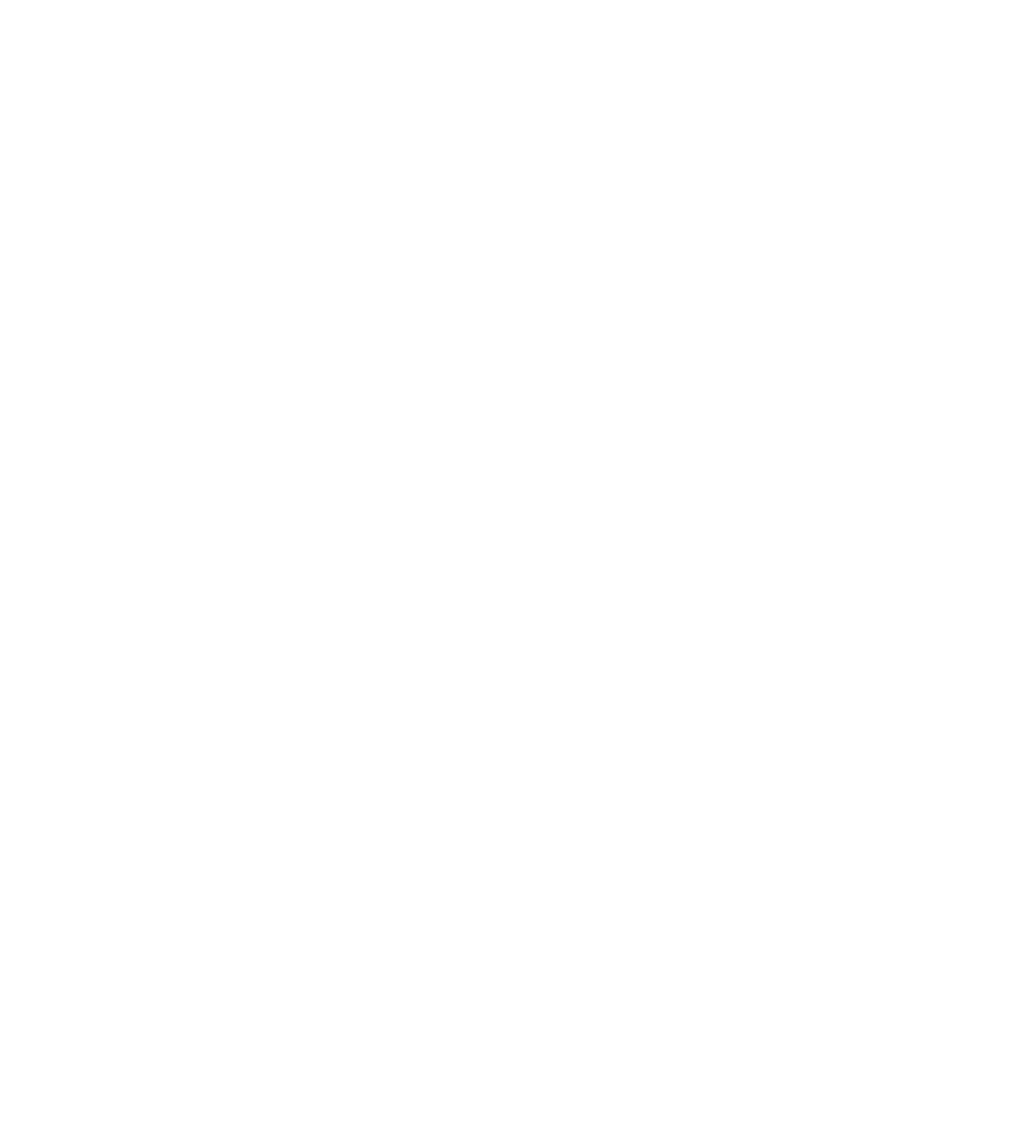
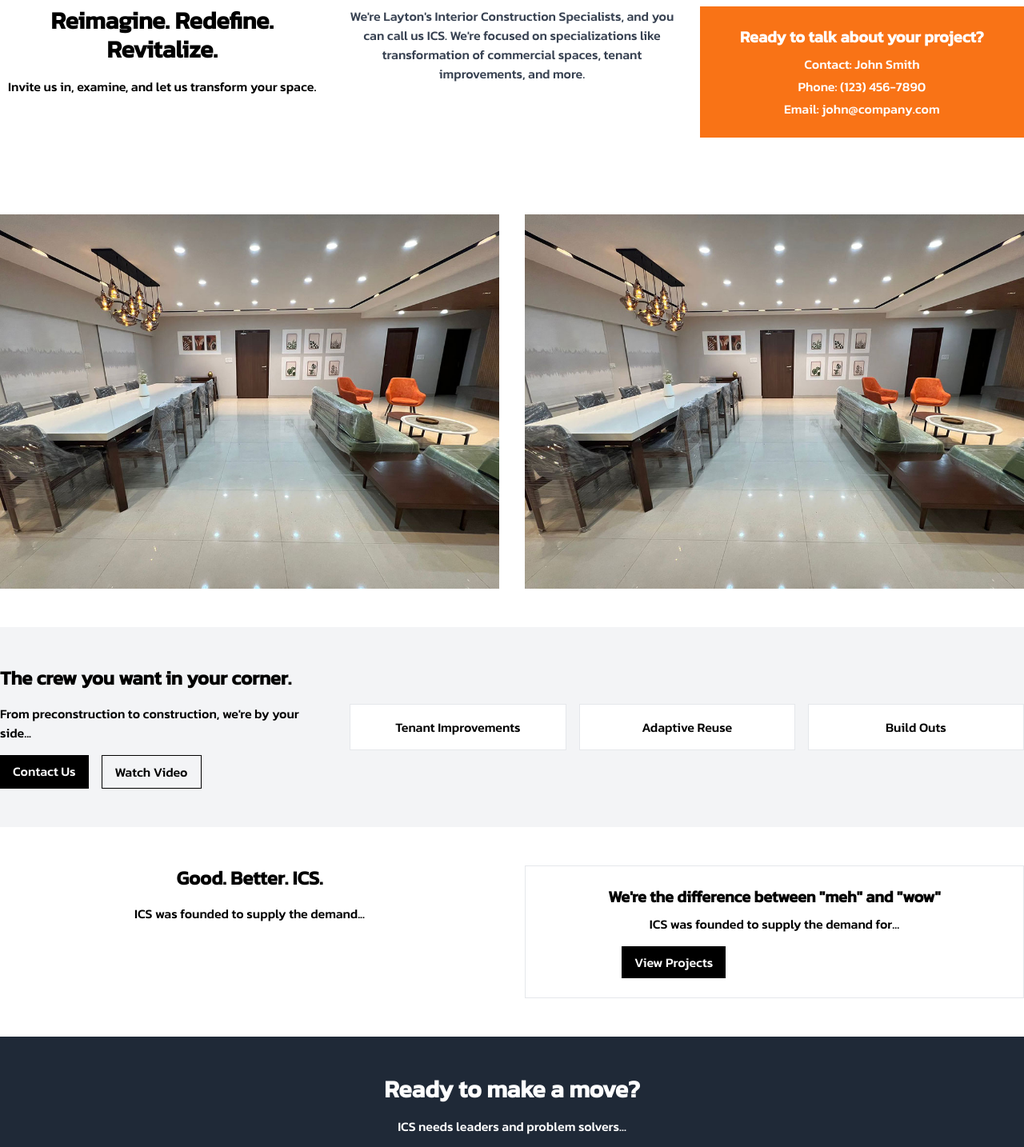
Before and after one commit to AkshayKalamkarr/supremeinfrastructure, a Next.js app: page /about/interiorConstructionSpecialists in a window 1280 px wide. Shown: the part 840-2274 px from the top of the page at 80% size. Before the commit the page ends 800 px from the top, so only its background shows below. Built offline with nearby package versions, Linux system fonts and the light colour scheme.

Commit message:
added interior construction specialists

```diff
--- a/app/about/interiorConstructionSpecialists/page.jsx
+++ b/app/about/interiorConstructionSpecialists/page.jsx
@@ -1,9 +1,93 @@
-import React from 'react'
+// pages/index.js
 
-const InteriorConstructionSpecialists = () => {
+import Link from "next/link";
+
+
+export default function Home() {
   return (
-    <div>Interior Construction Specialists</div>
-  )
+    <div>
+      {/* Hero Section */}
+      <section className="relative h-screen bg-cover bg-center" style={{ backgroundImage: "url('/images/portfolio/img-3.jpg')" }}>
+        <div className="absolute inset-0 bg-black bg-opacity-50"></div>
+        <div className="container mx-auto h-full flex flex-col justify-center text-white">
+          <h2 className="text-4xl md:text-6xl font-bold text-center">Interior Construction Specialists</h2>
+          <p className="mt-4 text-lg text-center">We guide the team</p>
+        </div>
+      </section>
+
+      {/* Reimagine Section */}
+      <section className="bg-white py-12">
+        <div className="container mx-auto grid md:grid-cols-3 gap-8">
+          <div>
+            <h3 className="text-3xl font-bold text-center">Reimagine. Redefine. Revitalize.</h3>
+            <p className="mt-4 text-center">Invite us in, examine, and let us transform your space.</p>
+          </div>
+          <div>
+            <p className="text-gray-700 text-center">We're Layton's Interior Construction Specialists, and you can call us ICS. We're focused on specializations like transformation of commercial spaces, tenant improvements, and more.</p>
+          </div>
+          <div className="bg-orange-500 text-white p-6">
+            <h4 className="text-xl font-bold text-center">Ready to talk about your project?</h4>
+            <p className="mt-2 text-center">Contact: John Smith</p>
+            <p className="mt-1 text-center">Phone: (123) 456-7890</p>
+            <p className="mt-1 text-center">Email: john@company.com</p>
+          </div>
+        </div>
+      </section>
+
+      {/* Image Section */}
+      <section className="py-12">
+        <div className="container mx-auto grid md:grid-cols-2 gap-8">
+          <img src="/images/portfolio/img-3.jpg" alt="Description 1" className="w-full h-auto object-cover"/>
+          <img src="/images/portfolio/img-3.jpg" alt="Description 2" className="w-full h-auto object-cover"/>
+        </div>
+      </section>
+
+      {/* Crew Section */}
+      <section className="bg-gray-100 py-12">
+        <div className="container mx-auto grid md:grid-cols-3 gap-8">
+          <div>
+            <h3 className="text-2xl font-bold">The crew you want in your corner.</h3>
+            <p className="mt-4">From preconstruction to construction, we're by your side...</p>
+            <div className="mt-4 flex space-x-4">
+              <a href="#" className="bg-black text-white px-4 py-2">Contact Us</a>
+              <a href="#" className="bg-transparent border border-black text-black px-4 py-2">Watch Video</a>
+            </div>
+          </div>
+          <div className="col-span-2 flex items-center">
+            <div className="w-full grid grid-cols-3 gap-4">
+              <button className="text-center bg-white p-0 border">Tenant Improvements</button>
+              <button className="text-center bg-white p-4 border">Adaptive Reuse</button>
+              <button className="text-center bg-white p-4 border">Build Outs</button>
+            </div>
+          </div>
+        </div>
+      </section>
+
+      {/* Good Better Section */}
+      <section className="bg-white py-12">
+        <div className="container mx-auto grid md:grid-cols-2 gap-8">
+          <div>
+            <h3 className="text-2xl font-bold text-center">Good. Better. ICS.</h3>
+            <p className="mt-4 text-center">ICS was founded to supply the demand...</p>
+          </div>
+          <div>
+            <div className="p-6 border">
+              <h4 className="text-xl font-bold text-center">We're the difference between "meh" and "wow"</h4>
+              <p className="mt-2 text-center">ICS was founded to supply the demand for...</p>
+              <Link href="/services/servicesdashboard" className="mt-4 inline-block bg-black text-white px-4 py-2 mx-24">View Projects</Link>
+            </div>
+          </div>
+        </div>
+      </section>
+
+      {/* Join Us Section */}
+      <section className="bg-gray-800 text-white py-12">
+        <div className="container mx-auto text-center">
+          <h3 className="text-3xl font-bold">Ready to make a move?</h3>
+          <p className="mt-4">ICS needs leaders and problem solvers...</p>
+          <a href="#" className="mt-4 inline-block bg-orange-500 text-white px-6 py-3">Open Positions</a>
+        </div>
+      </section>
+    </div>
+  );
 }
-
-export default InteriorConstructionSpecialists
```
